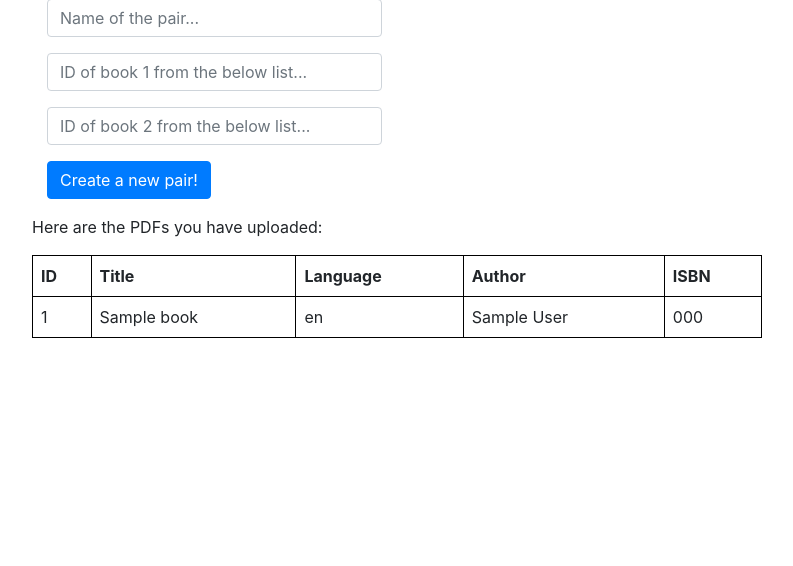
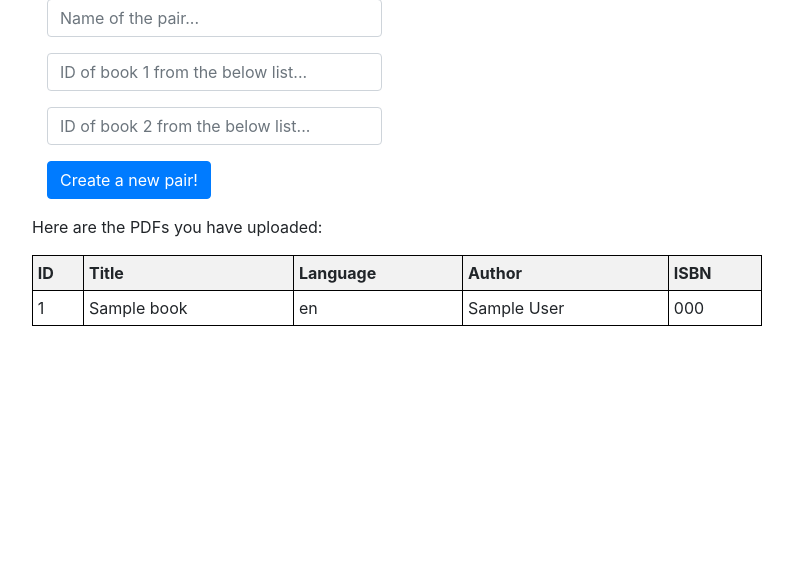
Before and after one commit to jakubgrad/Tietokannat-ja-web-ohjelmointi-Projekti, a Flask app: template src/templates/create_new_pair.html in a window 1280 px wide. Shown: the part 151-717 px from the top of the page, without its empty margins (53-846 px from the left). Run offline with Flask 3, Linux system fonts and the light colour scheme; the visitor is signed in with stand-in values (Sample User, id 1); the template is opened without the code that fills it: most values are stand-ins (such as "Sample title", 1, 10 or a date in 2020); some libraries are stand-ins or nearby versions.

Commit message:
Improved table appearance:

```diff
--- a/src/templates/create_new_pair.html
+++ b/src/templates/create_new_pair.html
@@ -42,7 +42,7 @@
         </style>
 
         <p>Here are the PDFs you have uploaded:</p>
-        <table>
+        <table class="table-sm table-striped">
             <tr>
                 <th>ID</th>
                 <th>Title</th>
```
